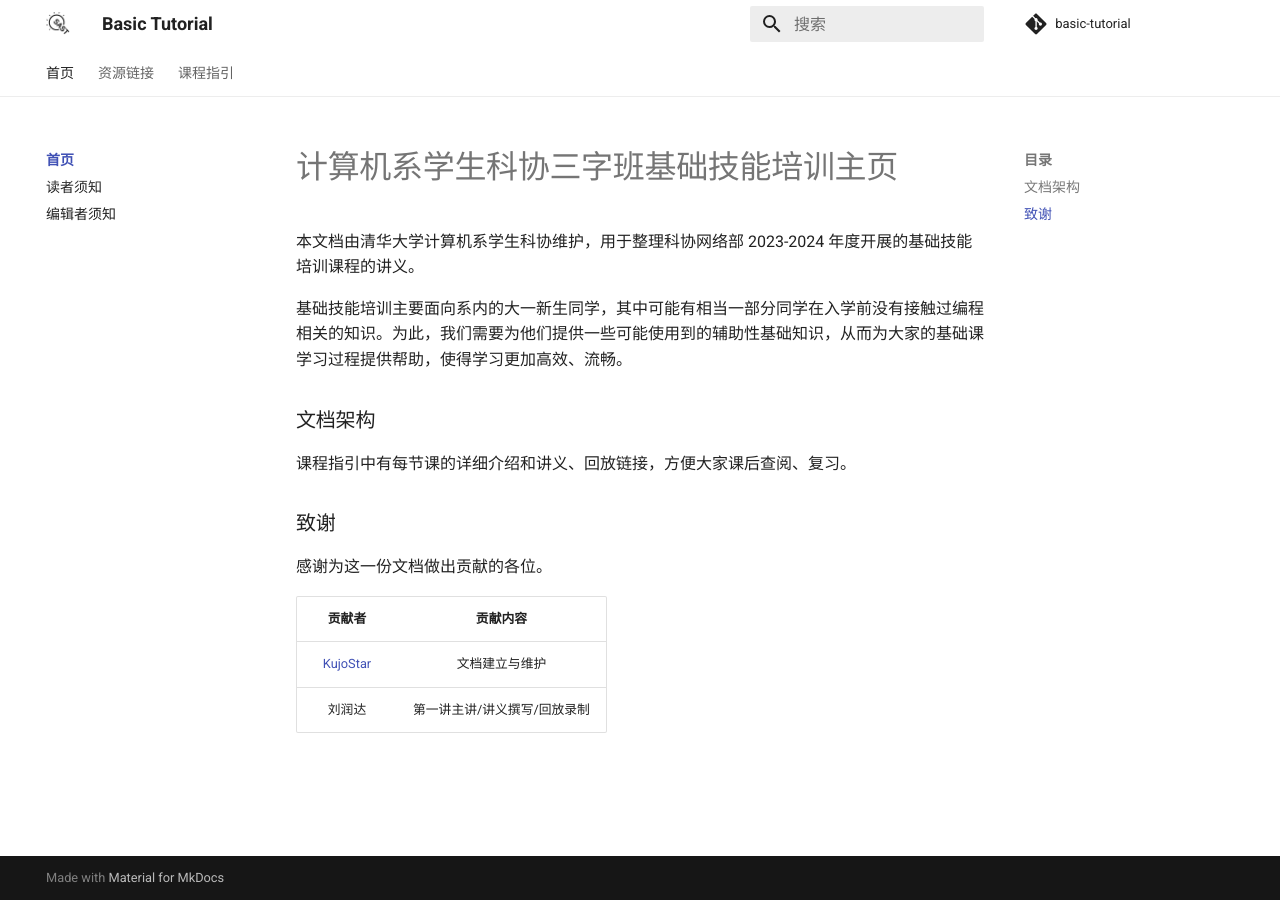
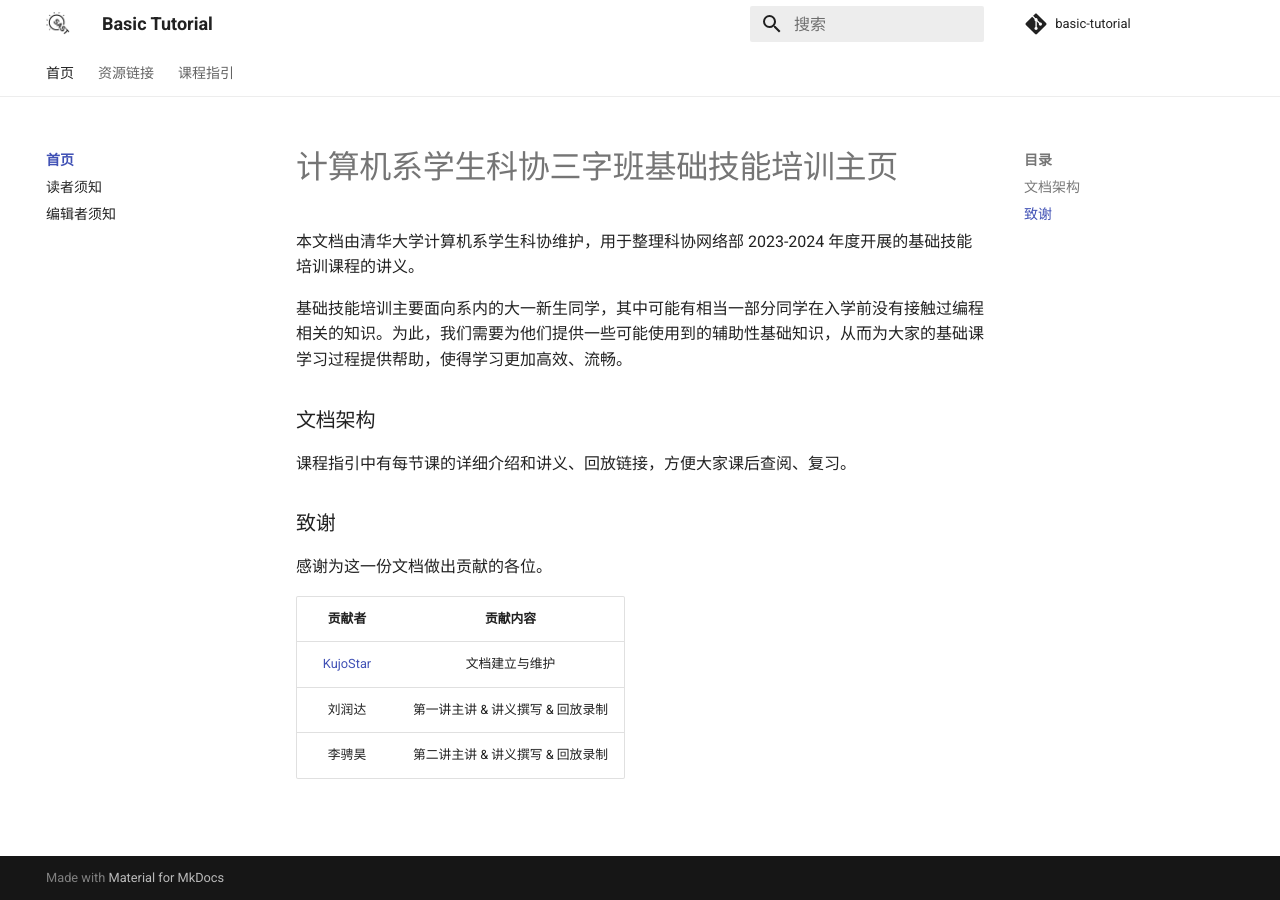
Before and after one commit to ChenMohan1010/basic-tutorial, an MkDocs documentation site: the page built from docs/index.md, in a window 1280 px wide. Built offline with MkDocs 1.6.1 and Material for MkDocs 9.7.7, drawn with Linux system fonts in a browser that asks for light colours; comment, search, counter and statistics services are not loaded.

Commit message:
add lesson2 infomation

```diff
--- a/docs/index.md
+++ b/docs/index.md
@@ -14,4 +14,5 @@
 | 贡献者 | 贡献内容 |
 | :-: | :-: |
 |[KujoStar](https://github.com/KujoStar)|文档建立与维护|
-|刘润达|第一讲主讲/讲义撰写/回放录制|
+|刘润达|第一讲主讲 & 讲义撰写 & 回放录制|
+|李骋昊|第二讲主讲 & 讲义撰写 & 回放录制|
```
Also changed, not shown: docs/courses/index.md (+2 -1 lines).
